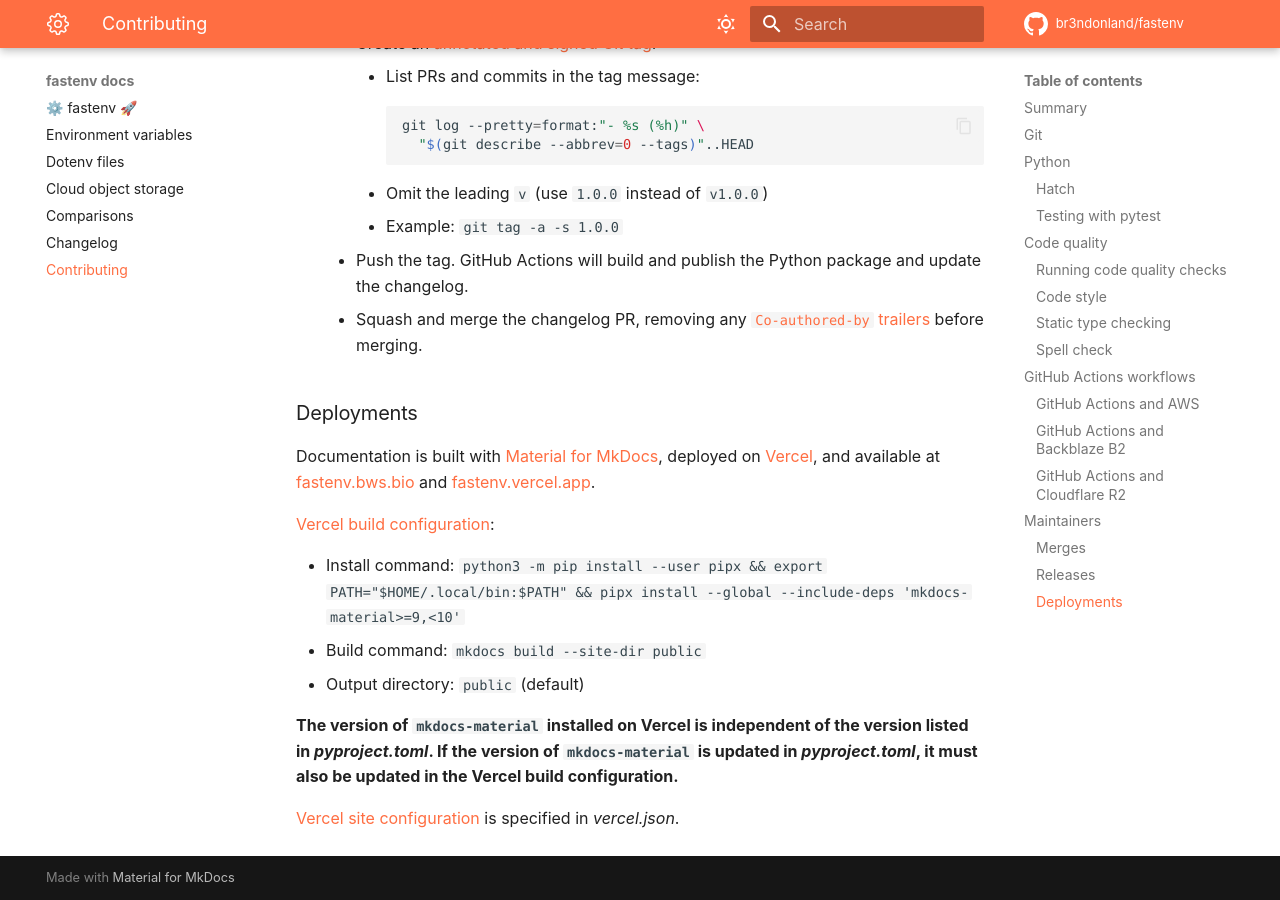
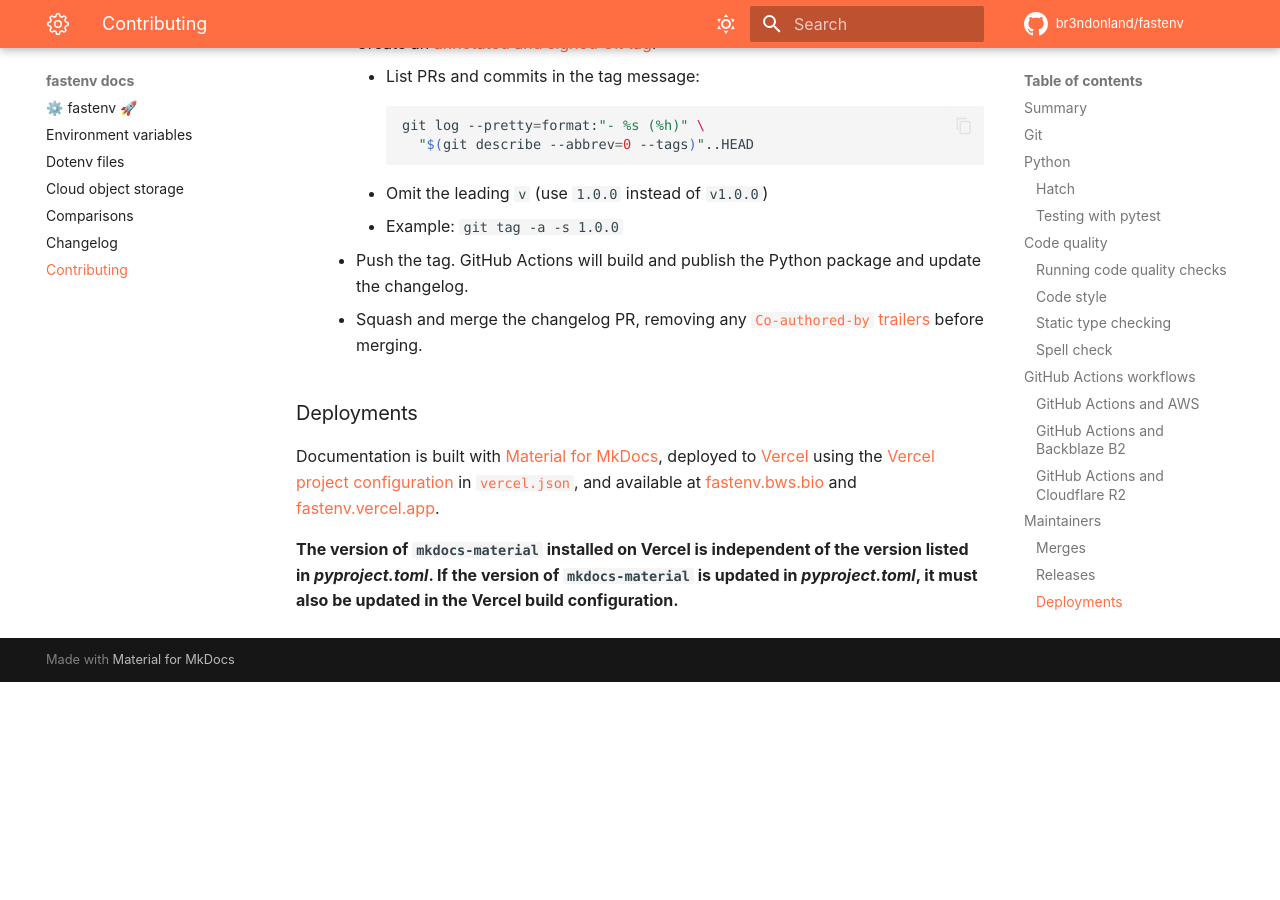
Before and after one commit to br3ndonland/fastenv, an MkDocs documentation site: the page built from docs/contributing.md, in a window 1280 px wide and 900 px high, scrolled down 8444 px. Built offline with MkDocs 1.6.1 and Material for MkDocs 9.7.7, drawn with Linux system fonts in a browser that asks for light colours; comment, search, counter and statistics services are not loaded; after the commit the page ends 9126 px from its top, so only the background shows below that.

Commit message:
Move Vercel commands to `vercel.json`
This commit will move the install and build commands from the README to
`vercel.json`. This way, the commands in `vercel.json` are the actual
commands used to deploy the project and they won't be out of sync with
the project configuration stored on Vercel.

```diff
--- a/docs/contributing.md
+++ b/docs/contributing.md
@@ -301,14 +301,6 @@
 
 ### Deployments
 
-Documentation is built with [Material for MkDocs](https://squidfunk.github.io/mkdocs-material/), deployed on [Vercel](https://vercel.com/), and available at [fastenv.bws.bio](https://fastenv.bws.bio) and [fastenv.vercel.app](https://fastenv.vercel.app).
-
-[Vercel build configuration](https://vercel.com/docs/build-step):
-
-- Install command: `python3 -m pip install --user pipx && export PATH="$HOME/.local/bin:$PATH" && pipx install --global --include-deps 'mkdocs-material>=9,<10'`
-- Build command: `mkdocs build --site-dir public`
-- Output directory: `public` (default)
+Documentation is built with [Material for MkDocs](https://squidfunk.github.io/mkdocs-material/), deployed to [Vercel](https://vercel.com/) using the [Vercel project configuration](https://vercel.com/docs/project-configuration) in [`vercel.json`](vercel.json), and available at [fastenv.bws.bio](https://fastenv.bws.bio) and [fastenv.vercel.app](https://fastenv.vercel.app).
 
 **The version of `mkdocs-material` installed on Vercel is independent of the version listed in _pyproject.toml_. If the version of `mkdocs-material` is updated in _pyproject.toml_, it must also be updated in the Vercel build configuration.**
-
-[Vercel site configuration](https://vercel.com/docs/configuration) is specified in _vercel.json_.
```
Also changed, not shown: README.md (+1 -9 lines), vercel.json.
